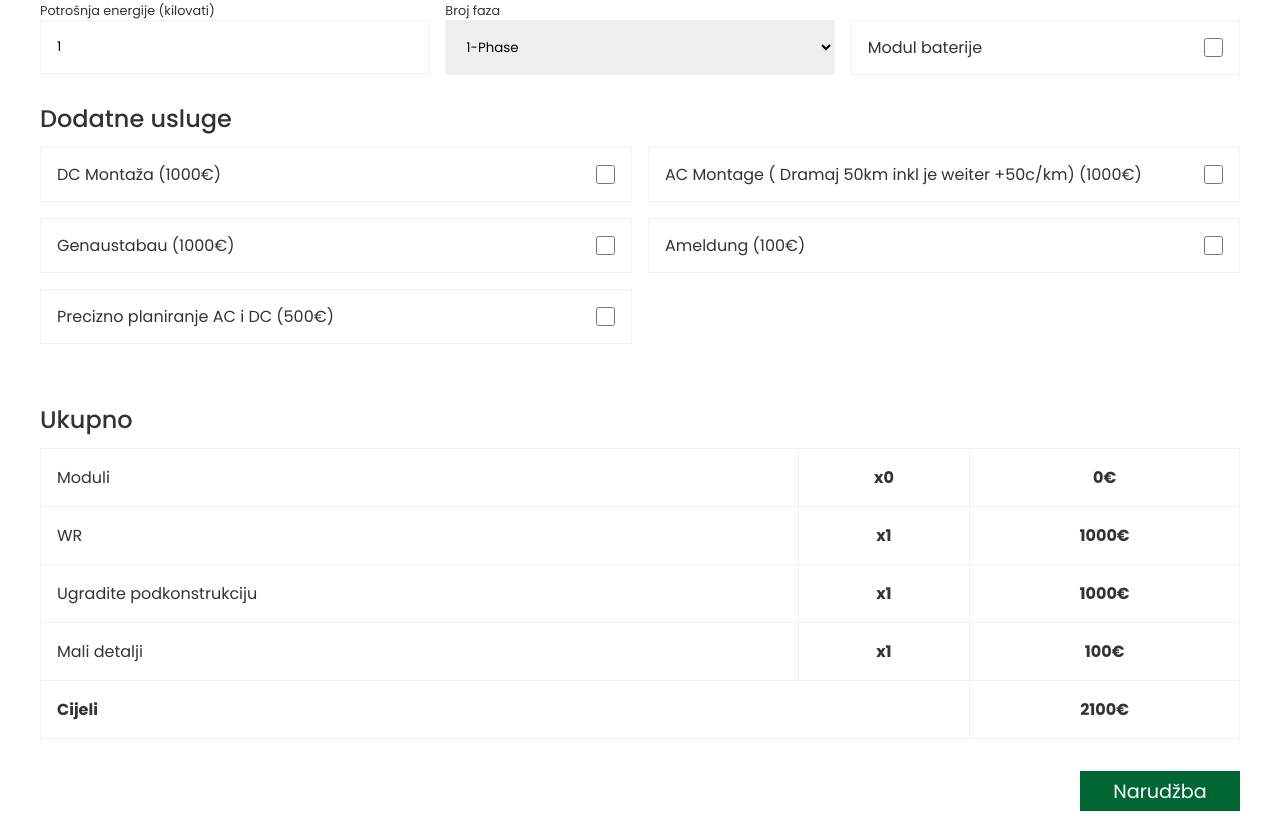
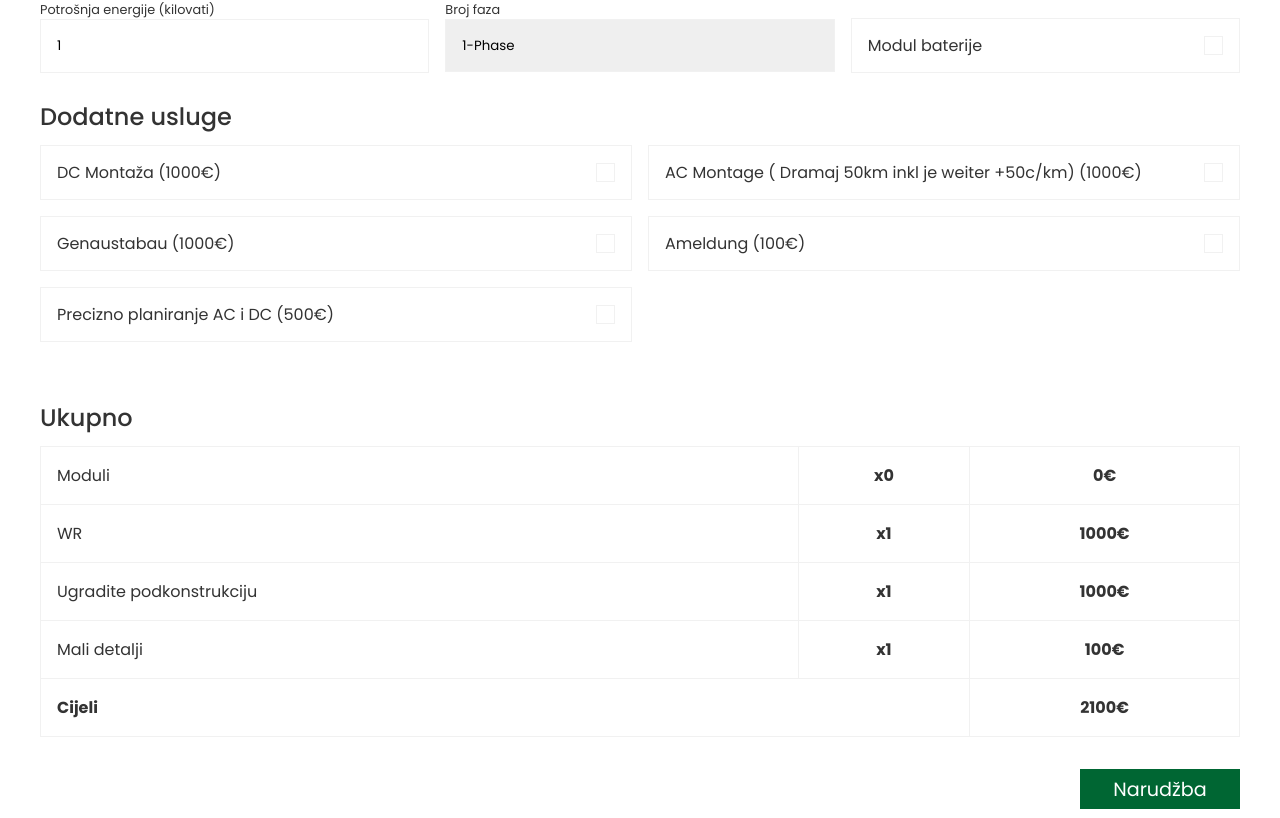
Before and after one commit to Nitrosick/Adites, a Nuxt app: page /calculator in a window 1280 px wide. Shown: the part 1302-2120 px from the top of the page. Built offline with nearby package versions, Linux system fonts and the light colour scheme.

Commit message:
Webkit appearance disabled

```diff
--- a/assets/style/main.scss
+++ b/assets/style/main.scss
@@ -2,7 +2,6 @@
 
 * {
   box-sizing: border-box;
-  scrollbar-width: thin;
   scroll-behavior: smooth;
 }
 
@@ -27,10 +26,16 @@ textarea {
   border: 1px solid $color-grey-3;
   width: 100%;
   padding: 1rem;
+  -webkit-appearance: none;
 
   &::placeholder {
     color: $color-grey-3;
   }
+}
+
+select {
+  cursor: pointer;
+  -webkit-appearance: none;
 }
 
 :focus,
--- a/components/app/LangSwitcher.vue
+++ b/components/app/LangSwitcher.vue
@@ -38,9 +38,9 @@ onBeforeMount(() => {
   &-select {
     height: 100%;
     font-weight: 600;
+    padding: 0 1rem;
     border: none;
     background-color: transparent;
-    cursor: pointer;
   }
 }
 </style>
--- a/components/field/Checkbox.vue
+++ b/components/field/Checkbox.vue
@@ -11,6 +11,7 @@
       >
         {{ label }}
       </label>
+      <label class="checkbox-custom">
         <input
           type="checkbox"
           :name="id"
@@ -20,6 +21,7 @@
           v-model="model"
           v-bind="attrs"
         />
+      </label>
     </div>
   </div>
 </template>
@@ -49,15 +51,35 @@ const model = defineModel({ default: null })
   border: 1px solid $color-grey-3;
   height: 55px;
 
-  &-field {
-    border: none;
+  &-custom {
+    display: block;
     width: 1.2rem;
     height: 1.2rem;
-    margin: 0;
+    border: 1px solid $color-grey-3;
     margin-right: 1rem;
-    padding: 0;
-    accent-color: $color-primary;
+    transition: background-color 0.3s;
     cursor: pointer;
+
+    &:hover {
+      background-color: $color-grey-3;
+    }
+  }
+
+  &-custom:has(.checkbox-field:checked) {
+    background-color: $color-primary;
+  }
+
+  &-field {
+    transform: scale(0);
+    // position: relative;
+    // opacity: 0;
+    // width: 1.2rem;
+    // height: 1.2rem;
+    // margin: 0;
+    // margin-right: 1rem;
+    // padding: 0;
+    // accent-color: $color-primary;
+    // cursor: pointer;
   }
 
   &-label {
--- a/pages/calculator.vue
+++ b/pages/calculator.vue
@@ -138,6 +138,7 @@
           v-html="translates[ln].totals"
         />
         <table class="total-table">
+          <tbody>
             <tr>
               <td v-html="translates[ln].modules" />
               <th>x{{ data.modulesCount }}</th>
@@ -170,6 +171,7 @@
               <th v-html="translates[ln].total" colspan="2" class="left" />
               <th>{{ getTotal }}€</th>
             </tr>
+          </tbody>
         </table>
       </div>
 
```
Lines whose indentation alone changed are shown as unchanged.
